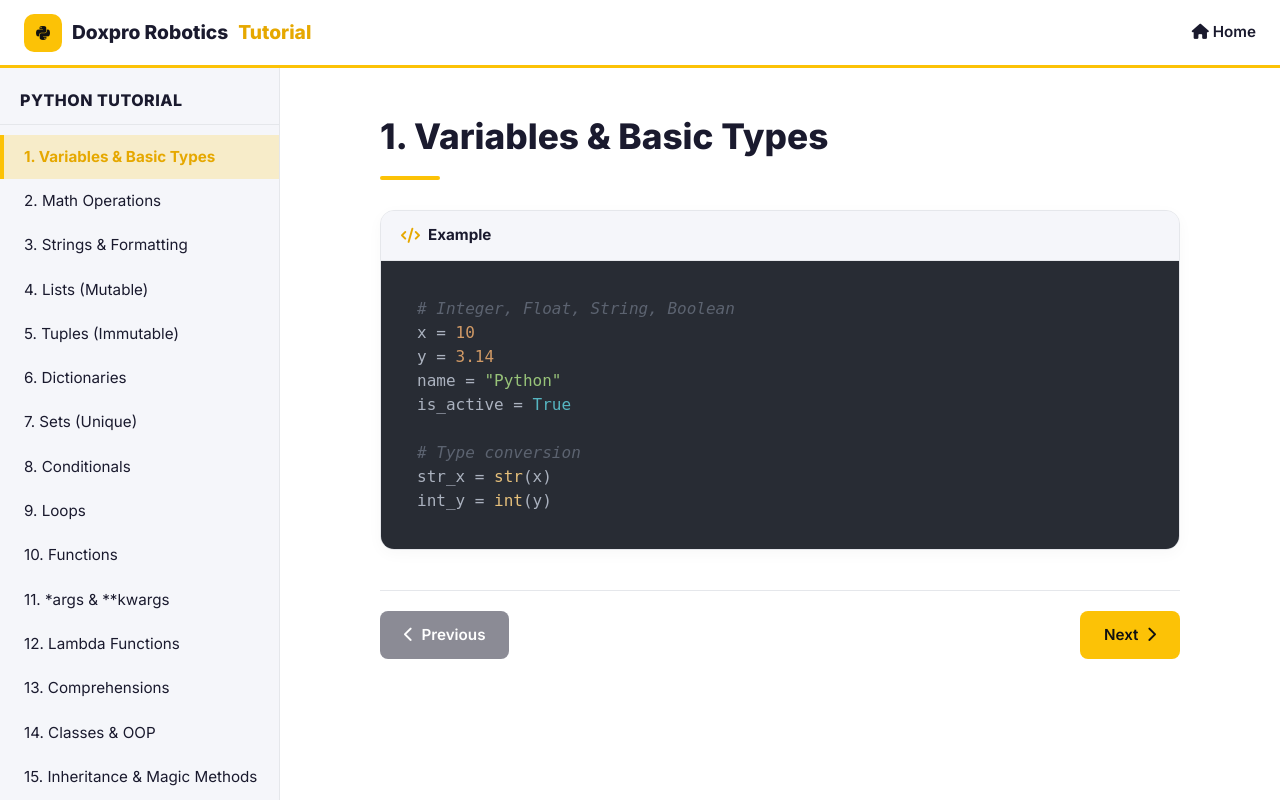
After one commit to doxpro26-star/noteportal, a Flask app: page /tutorial in a window 1280 px wide. The commit adds this page. Run offline with Flask 3, Linux system fonts and the light colour scheme; some libraries are stand-ins or nearby versions.

Commit message:
Add Python tutorial portal

```diff
--- a/app.py
+++ b/app.py
@@ -146,6 +146,35 @@ def exam_portal():
     return render_template("exam.html", questions=mcqs)
 
 
+@app.route("/tutorial")
+@app.route("/tutorial/<int:topic_id>")
+def tutorial(topic_id=0):
+    cheatsheets_path = os.path.join(os.path.dirname(os.path.abspath(__file__)), "data", "cheatsheets.json")
+    try:
+        with open(cheatsheets_path, "r", encoding="utf-8") as f:
+            topics = json.load(f)
+    except (FileNotFoundError, json.JSONDecodeError):
+        topics = []
+
+    if not topics:
+        return "No tutorial data found.", 404
+
+    # Ensure topic_id is within bounds
+    if topic_id < 0 or topic_id >= len(topics):
+        topic_id = 0
+
+    current_topic = topics[topic_id]
+    prev_id = topic_id - 1 if topic_id > 0 else None
+    next_id = topic_id + 1 if topic_id < len(topics) - 1 else None
+
+    return render_template("tutorial.html",
+                           topics=topics,
+                           current_topic=current_topic,
+                           topic_id=topic_id,
+                           prev_id=prev_id,
+                           next_id=next_id)
+
+
 if __name__ == "__main__":
     os.makedirs(NOTES_FOLDER, exist_ok=True)
     app.run(debug=True, port=5000)
--- /dev/null
+++ b/templates/tutorial.html
@@ -0,0 +1,244 @@
+<!DOCTYPE html>
+<html lang="en">
+<head>
+    <meta charset="UTF-8">
+    <meta name="viewport" content="width=device-width, initial-scale=1.0">
+    <title>Python Tutorial - {{ current_topic.title }}</title>
+    <link rel="preconnect" href="https://fonts.googleapis.com">
+    <link href="https://fonts.googleapis.com/css2?family=Inter:wght@400;500;600;700;800;900&display=swap" rel="stylesheet">
+    <link rel="stylesheet" href="https://cdnjs.cloudflare.com/ajax/libs/font-awesome/6.5.1/css/all.min.css">
+
+    <!-- Highlight.js for syntax highlighting -->
+    <link rel="stylesheet" href="https://cdnjs.cloudflare.com/ajax/libs/highlight.js/11.9.0/styles/atom-one-dark.min.css">
+    <script src="https://cdnjs.cloudflare.com/ajax/libs/highlight.js/11.9.0/highlight.min.js"></script>
+    <script src="https://cdnjs.cloudflare.com/ajax/libs/highlight.js/11.9.0/languages/python.min.js"></script>
+
+    <style>
+        /* ===== TOKENS ===== */
+        :root {
+            --yellow:     #FCC206;
+            --yellow-dk:  #e6a800;
+            --yellow-bg:  #FFF8DC;
+            --yellow-bdr: rgba(252,194,6,0.35);
+            --white:      #FFFFFF;
+            --bg:         #F5F6FA;
+            --text:       #1A1A2E;
+            --text-sm:    #6B7280;
+            --border:     #E5E7EB;
+            --radius:     14px;
+            --nav-h:      68px;
+            --sidebar-w:  280px;
+        }
+
+        /* ===== RESET ===== */
+        *, *::before, *::after { box-sizing: border-box; margin: 0; padding: 0; }
+        html { scroll-behavior: smooth; height: 100%; }
+        body { font-family: 'Inter', sans-serif; background: var(--white); color: var(--text); line-height: 1.6; height: 100vh; display: flex; flex-direction: column; overflow: hidden; }
+        a { text-decoration: none; color: inherit; }
+
+        /* ===== NAVBAR ===== */
+        .navbar {
+            flex-shrink: 0;
+            height: var(--nav-h);
+            background: #fff;
+            border-bottom: 3px solid var(--yellow);
+            display: flex; align-items: center; padding: 0 24px;
+            z-index: 100;
+        }
+        .nav-inner { width: 100%; display: flex; align-items: center; justify-content: space-between; }
+        .nav-logo { display: flex; align-items: center; gap: 10px; font-weight: 800; font-size: 1.2rem; color: var(--text); }
+        .nav-logo .icon { width: 38px; height: 38px; background: var(--yellow); border-radius: 10px; display: flex; align-items: center; justify-content: center; color: #111; font-size: 1rem; }
+        .nav-logo .accent { color: var(--yellow-dk); }
+        .nav-links { display: flex; gap: 20px; align-items: center; }
+        .nav-link { font-weight: 600; color: var(--text); font-size: 0.95rem; transition: color 0.2s; }
+        .nav-link:hover { color: var(--yellow-dk); }
+
+        /* ===== LAYOUT ===== */
+        .layout { display: flex; flex: 1; overflow: hidden; }
+
+        /* ===== SIDEBAR ===== */
+        .sidebar {
+            width: var(--sidebar-w);
+            background: var(--bg);
+            border-right: 1px solid var(--border);
+            overflow-y: auto;
+            padding: 20px 0;
+            flex-shrink: 0;
+        }
+        .sidebar-title {
+            padding: 0 20px 10px; font-size: 1rem; font-weight: 800; color: var(--text);
+            border-bottom: 1px solid var(--border); margin-bottom: 10px; text-transform: uppercase; letter-spacing: 0.5px;
+        }
+        .topic-link {
+            display: block;
+            padding: 10px 20px;
+            color: var(--text);
+            font-size: 0.95rem;
+            transition: all 0.2s;
+            border-left: 4px solid transparent;
+        }
+        .topic-link:hover { background: rgba(252,194,6,0.1); }
+        .topic-link.active {
+            background: rgba(252,194,6,0.2);
+            font-weight: 700;
+            border-left-color: var(--yellow);
+            color: var(--yellow-dk);
+        }
+
+        /* ===== MAIN CONTENT ===== */
+        .main-content {
+            flex: 1;
+            overflow-y: auto;
+            padding: 40px;
+            background: var(--white);
+        }
+        .content-container { max-width: 800px; margin: 0 auto; }
+
+        .topic-header { margin-bottom: 30px; }
+        .topic-header h1 { font-size: 2.2rem; font-weight: 800; color: var(--text); }
+        .divider { width: 60px; height: 4px; background: var(--yellow); border-radius: 4px; margin-top: 12px; }
+
+        /* Code example block */
+        .example-box {
+            background: #F8F9FA;
+            border: 1px solid var(--border);
+            border-radius: var(--radius);
+            overflow: hidden;
+            margin-bottom: 30px;
+            box-shadow: 0 4px 15px rgba(0,0,0,0.03);
+        }
+        .example-header {
+            background: var(--bg);
+            padding: 12px 20px;
+            border-bottom: 1px solid var(--border);
+            font-weight: 700; font-size: 0.95rem;
+            display: flex; align-items: center; gap: 8px;
+        }
+        .example-header i { color: var(--yellow-dk); }
+
+        .example-body pre {
+            margin: 0; padding: 20px;
+            font-family: 'Consolas', 'Courier New', Courier, monospace;
+            font-size: 1rem; line-height: 1.5;
+            background: #282C34 !important; /* Overriding for dark mode code block */
+        }
+
+        /* Navigation Buttons */
+        .nav-buttons {
+            display: flex;
+            justify-content: space-between;
+            margin-top: 40px;
+            padding-top: 20px;
+            border-top: 1px solid var(--border);
+        }
+        .nav-btn {
+            display: inline-flex; align-items: center; gap: 8px;
+            background: var(--text); color: #fff;
+            padding: 12px 24px; border-radius: 8px;
+            font-weight: 600; font-size: 0.95rem;
+            transition: all 0.2s;
+        }
+        .nav-btn:hover { background: var(--yellow); color: #111; transform: translateY(-2px); }
+        .nav-btn.disabled { opacity: 0.5; pointer-events: none; }
+        .nav-btn-next { background: var(--yellow); color: #111; }
+        .nav-btn-next:hover { background: var(--yellow-dk); }
+
+        /* Mobile Toggle */
+        .mobile-toggle { display: none; font-size: 1.5rem; cursor: pointer; color: var(--text); }
+
+        /* ===== RESPONSIVE ===== */
+        @media (max-width: 768px) {
+            .mobile-toggle { display: block; }
+            .sidebar {
+                position: fixed;
+                top: var(--nav-h);
+                left: -100%;
+                height: calc(100vh - var(--nav-h));
+                z-index: 50;
+                transition: left 0.3s ease;
+            }
+            .sidebar.show { left: 0; }
+            .main-content { padding: 20px; }
+            .topic-header h1 { font-size: 1.8rem; }
+        }
+    </style>
+</head>
+<body>
+
+    <!-- NAVBAR -->
+    <nav class="navbar">
+        <div class="nav-inner">
+            <div class="nav-logo">
+                <i class="fa-solid fa-bars mobile-toggle" id="sidebarToggle"></i>
+                <a href="/" style="display: flex; align-items: center; gap: 10px;">
+                    <div class="icon"><i class="fa-brands fa-python"></i></div>
+                    Doxpro Robotics<span class="accent">Tutorial</span>
+                </a>
+            </div>
+            <div class="nav-links">
+                <a href="/" class="nav-link"><i class="fa-solid fa-home"></i> Home</a>
+            </div>
+        </div>
+    </nav>
+
+    <!-- LAYOUT -->
+    <div class="layout">
+        <!-- SIDEBAR -->
+        <aside class="sidebar" id="sidebar">
+            <div class="sidebar-title">Python Tutorial</div>
+            {% for topic in topics %}
+                <a href="/tutorial/{{ loop.index0 }}" class="topic-link {% if loop.index0 == topic_id %}active{% endif %}">
+                    {{ topic.title }}
+                </a>
+            {% endfor %}
+        </aside>
+
+        <!-- MAIN CONTENT -->
+        <main class="main-content">
+            <div class="content-container">
+                <div class="topic-header">
+                    <h1>{{ current_topic.title }}</h1>
+                    <div class="divider"></div>
+                </div>
+
+                <div class="example-box">
+                    <div class="example-header">
+                        <i class="fa-solid fa-code"></i> Example
+                    </div>
+                    <div class="example-body">
+                        <pre><code class="language-python">{{ current_topic.code }}</code></pre>
+                    </div>
+                </div>
+
+                <!-- Navigation Buttons -->
+                <div class="nav-buttons">
+                    {% if prev_id is not none %}
+                        <a href="/tutorial/{{ prev_id }}" class="nav-btn"><i class="fa-solid fa-chevron-left"></i> Previous</a>
+                    {% else %}
+                        <div class="nav-btn disabled"><i class="fa-solid fa-chevron-left"></i> Previous</div>
+                    {% endif %}
+
+                    {% if next_id is not none %}
+                        <a href="/tutorial/{{ next_id }}" class="nav-btn nav-btn-next">Next <i class="fa-solid fa-chevron-right"></i></a>
+                    {% else %}
+                        <div class="nav-btn disabled">Next <i class="fa-solid fa-chevron-right"></i></div>
+                    {% endif %}
+                </div>
+            </div>
+        </main>
+    </div>
+
+    <script>
+        // Initialize highlight.js
+        hljs.highlightAll();
+
+        // Mobile sidebar toggle
+        const sidebarToggle = document.getElementById('sidebarToggle');
+        const sidebar = document.getElementById('sidebar');
+
+        sidebarToggle.addEventListener('click', () => {
+            sidebar.classList.toggle('show');
+        });
+    </script>
+</body>
+</html>
```
Also changed, not shown: templates/index.html (+6 -1 lines).
